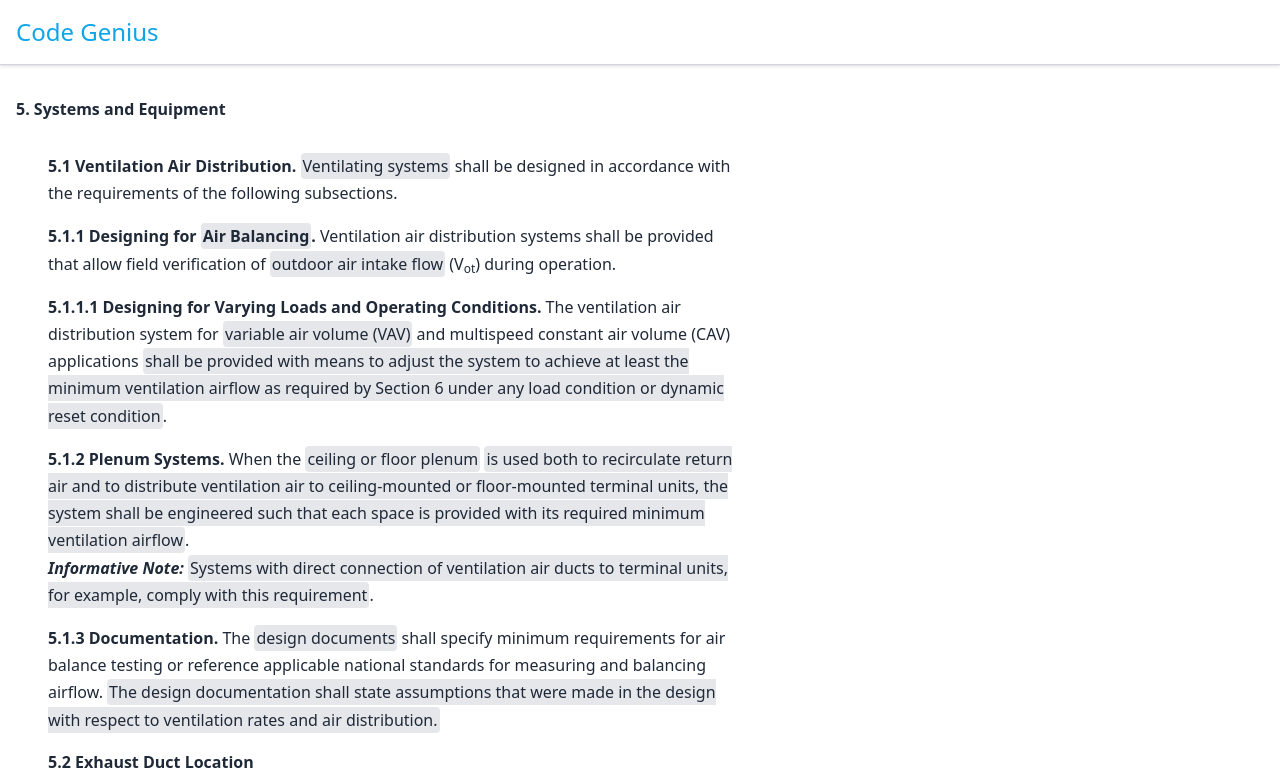
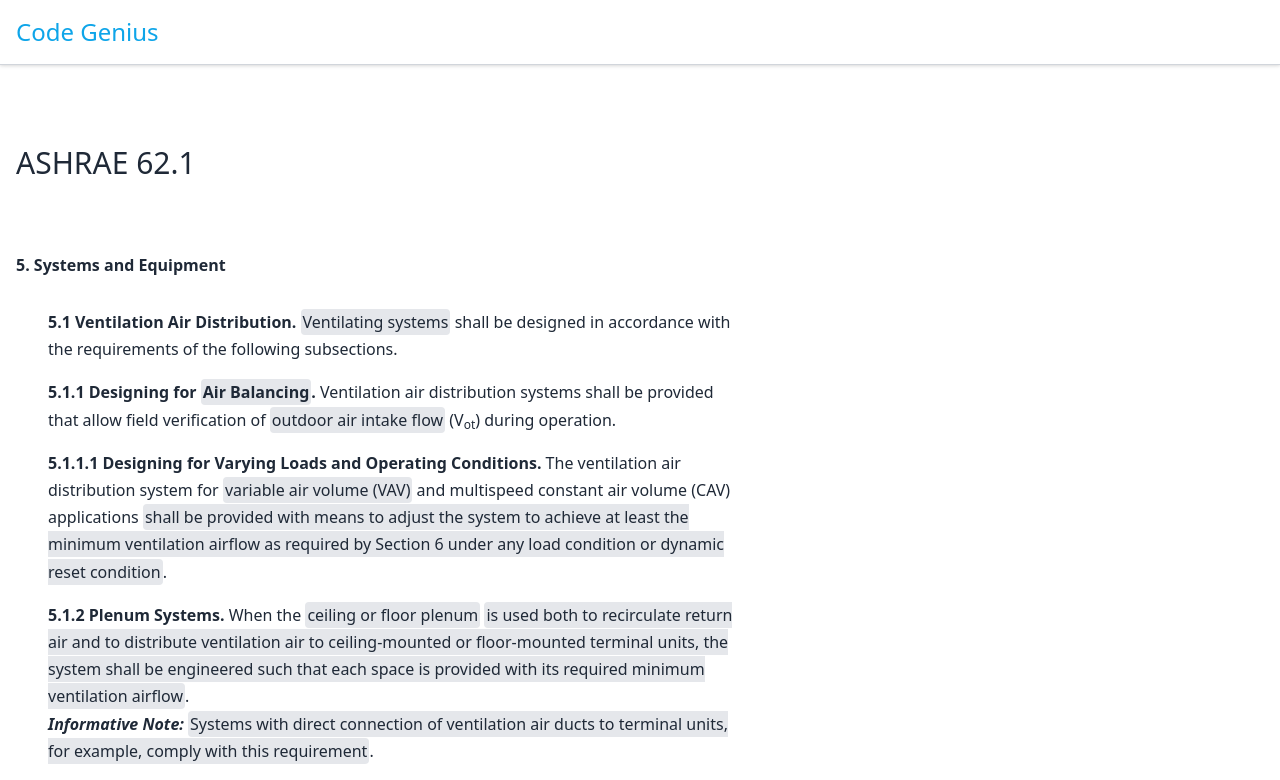
Before and after one commit to bneeland/code-genius, a React (Create React App) app: page / in a window 1280 px wide. Shown: the top 780 px of the page. Built offline with nearby package versions, Linux system fonts and the light colour scheme.

Commit message:
Added title

```diff
--- a/src/App.js
+++ b/src/App.js
@@ -60,6 +60,7 @@
         <h1 className="text-2xl font-thin text-sky-500 cursor-default">Code Genius</h1>
       </div>
       <div className="container mx-auto px-4 pb-20">
+        <div className="mt-20 mb-10 text-3xl text-gray-800">ASHRAE 62.1</div>
         <div className="grid grid-cols-12 gap-6">
           <div className="col-span-7 custom-code-text text-gray-800">
             <h1>5. Systems and Equipment</h1>
```
